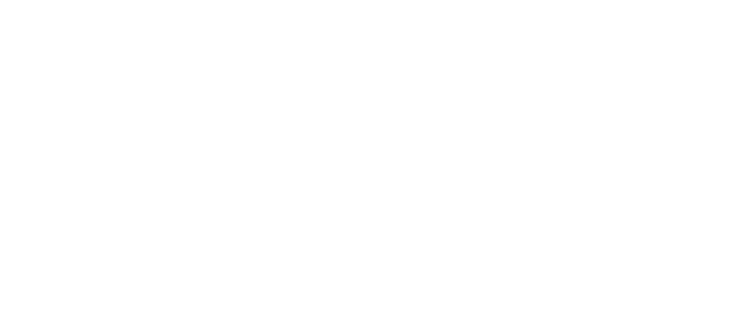
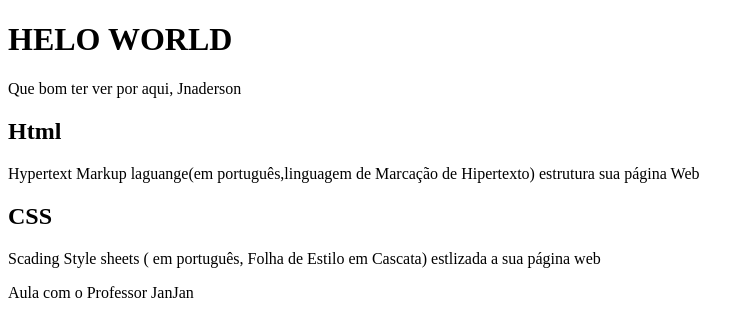
Before and after one commit to janjan1969/Hello-World, a plain HTML site: page index.html in a window 1280 px wide. Shown: the whole page, without its empty margins (0-754 px from the left). Drawn offline with Linux system fonts and the light colour scheme.

Commit message:
Add files via upload

```diff
--- a/index.html
+++ b/index.html
@@ -6,6 +6,22 @@
     <title> hello Wolrd</title>
 </head>
 <body>
+    <header>
+       <h1>HELO WORLD</h1>
+       <P>Que bom ter ver por aqui, Jnaderson</P>
 
+    </header>
+
+    <section>
+        <h2>Html</h2>
+        <P>Hypertext Markup laguange(em português,linguagem de Marcação de Hipertexto) estrutura sua página Web</P>
+
+        <h2>CSS</h2>
+        <P>Scading Style sheets ( em português, Folha de Estilo em Cascata) estlizada a sua página web</P>
+    </section>
+
+    <footer>
+        <p>Aula com o Professor JanJan</p>
+    </footer>
 </body>
 </html>
```
